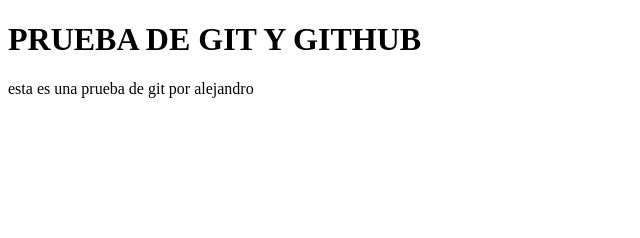
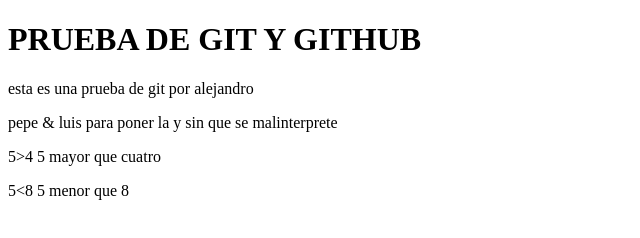
Before and after one commit to alejandro-adrada/1EVAL_HTMLyCSS_APPWEB_2smrc_alejandroadrada, a plain HTML site: page ej1/paginabasica.html in a window 1280 px wide. Shown: the whole page, without its empty margins (0-640 px from the left). Drawn offline with Linux system fonts and the light colour scheme.

Commit message:
mejoras de clase

```diff
--- a/ej1/paginabasica.html
+++ b/ej1/paginabasica.html
@@ -8,5 +8,9 @@
 <body>
     <h1>PRUEBA DE GIT Y GITHUB</h1>
     <p1>esta es una prueba de git por alejandro</p1>
+    <!-- ESTO ES UN COMENTARIO INPERCEPTIBLE EN LA PÁGINA -->
+    <p>pepe &amp; luis para poner la y sin que se malinterprete</p>
+    <p>5&gt;4 5 mayor que cuatro</p>
+    <p>5&lt;8 5 menor que 8</p>
 </body>
 </html>
```
